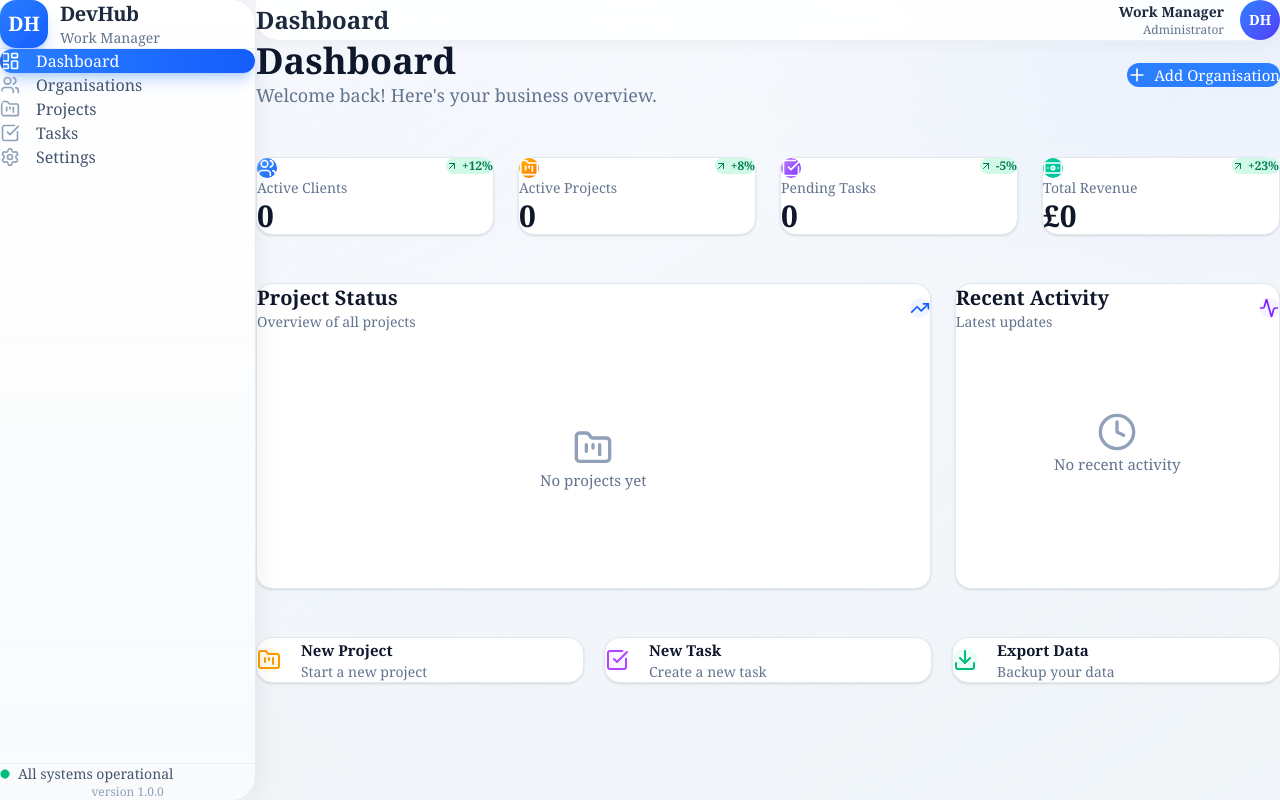
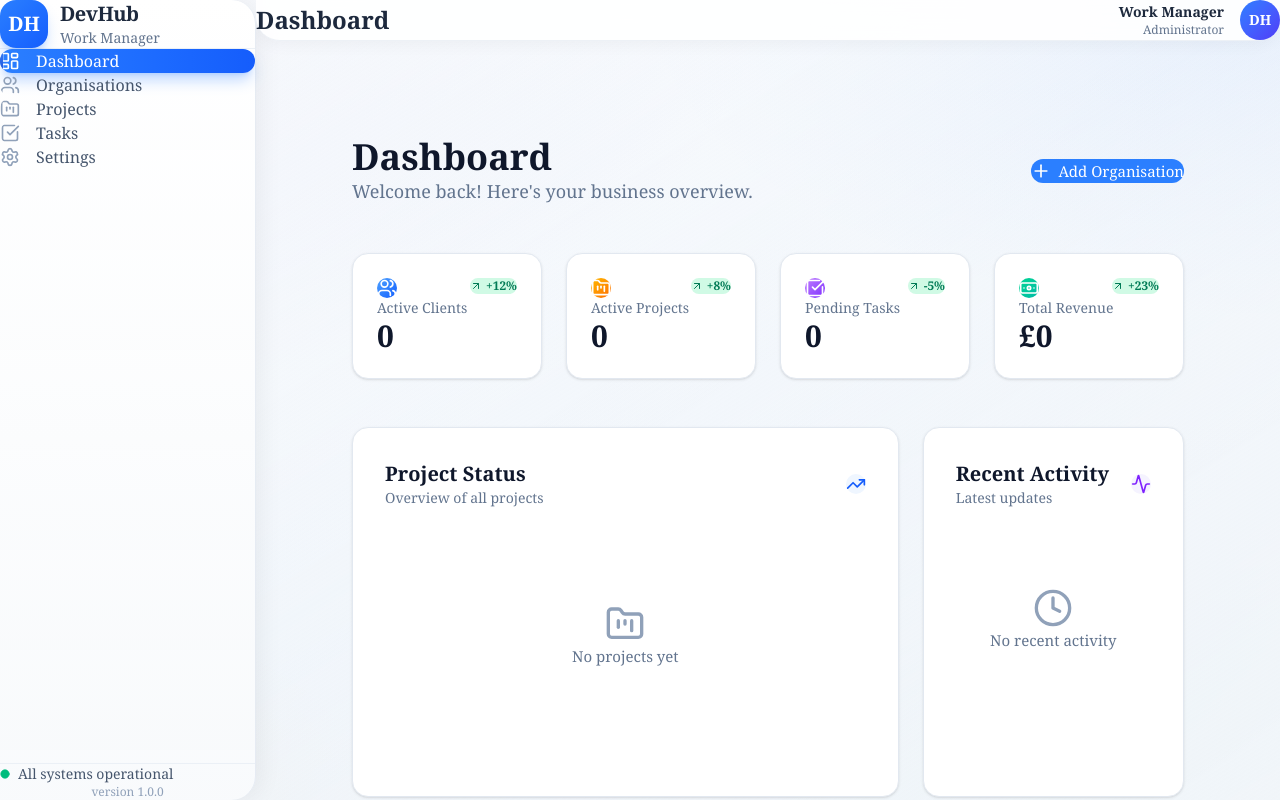
Before and after one commit to deanosmokesit/foster-design-workhub, a React (Vite) app: page /#/dashboard in a window 1280 px wide. Built offline with nearby package versions, Linux system fonts and the light colour scheme.

Commit message:
Add explicit CSS classes with !important to enforce spacing

```diff
--- a/src/components/Layout.tsx
+++ b/src/components/Layout.tsx
@@ -79,7 +79,7 @@ export default function Layout() {
           </div>
         </header>
 
-        <div className="flex-1 overflow-y-auto p-10 lg:p-12">
+        <div className="flex-1 overflow-y-auto p-10 lg:p-12 dashboard-content">
           <div className="w-full">
             <Outlet />
           </div>
--- a/src/index.css
+++ b/src/index.css
@@ -425,3 +425,20 @@ body {
   right: -200px;
   background: radial-gradient(circle, rgba(59, 130, 246, 0.3) 0%, transparent 70%);
 }
+
+.dashboard-content {
+  padding: 48px !important;
+}
+
+.dashboard-stat-card {
+  padding: 24px !important;
+}
+
+.dashboard-content-card {
+  padding: 32px !important;
+}
+
+.dashboard-action-button {
+  padding: 18px 24px !important;
+  gap: 12px !important;
+}
--- a/src/pages/Dashboard.tsx
+++ b/src/pages/Dashboard.tsx
@@ -112,7 +112,7 @@ export default function Dashboard() {
   ];
 
   return (
-    <div className="flex flex-col w-full gap-12">
+    <div className="flex flex-col w-full gap-12 dashboard-content">
       {/* Header Row */}
       <div className="flex flex-col sm:flex-row sm:items-center sm:justify-between gap-6">
         <div>
@@ -134,7 +134,7 @@ export default function Dashboard() {
           <Link
             key={card.label}
             to={card.link}
-            className="bg-white rounded-2xl p-6 pb-8 shadow-sm border border-slate-200 hover:shadow-md transition-shadow"
+            className="bg-white rounded-2xl p-6 pb-8 shadow-sm border border-slate-200 hover:shadow-md transition-shadow dashboard-stat-card"
           >
             <div className="flex items-start justify-between mb-5">
               <div className={`p-4 rounded-2xl bg-gradient-to-br ${card.color}`}>
@@ -155,7 +155,7 @@ export default function Dashboard() {
 
       {/* Main Content Row - 2 columns, 24px gap, generous internal padding */}
       <div className="grid grid-cols-1 lg:grid-cols-3 gap-6">
-        <div className="lg:col-span-2 bg-white rounded-2xl p-8 pb-10 shadow-sm border border-slate-200">
+        <div className="lg:col-span-2 bg-white rounded-2xl p-8 pb-10 shadow-sm border border-slate-200 dashboard-content-card">
           <div className="flex items-center justify-between mb-8">
             <div>
               <h2 className="text-xl font-semibold text-slate-900">Project Status</h2>
@@ -188,7 +188,7 @@ export default function Dashboard() {
           )}
         </div>
 
-        <div className="bg-white rounded-2xl p-8 pb-10 shadow-sm border border-slate-200">
+        <div className="bg-white rounded-2xl p-8 pb-10 shadow-sm border border-slate-200 dashboard-content-card">
           <div className="flex items-center justify-between mb-8">
             <div>
               <h2 className="text-xl font-semibold text-slate-900">Recent Activity</h2>
@@ -226,7 +226,7 @@ export default function Dashboard() {
 
       {/* Action Buttons Row - 3 columns, 20px gap, generous internal padding */}
       <div className="grid grid-cols-1 sm:grid-cols-3 gap-5">
-        <Link to="/projects" className="bg-white rounded-2xl p-7 shadow-sm border border-slate-200 hover:shadow-md transition-shadow flex items-center gap-5">
+        <Link to="/projects" className="bg-white rounded-2xl p-7 shadow-sm border border-slate-200 hover:shadow-md transition-shadow flex items-center gap-5 dashboard-action-button">
           <div className="p-4 bg-amber-50 rounded-xl shrink-0">
             <FolderKanban className="w-6 h-6 text-amber-500" />
           </div>
@@ -235,7 +235,7 @@ export default function Dashboard() {
             <p className="text-sm text-slate-500 mt-1">Start a new project</p>
           </div>
         </Link>
-        <Link to="/tasks" className="bg-white rounded-2xl p-7 shadow-sm border border-slate-200 hover:shadow-md transition-shadow flex items-center gap-5">
+        <Link to="/tasks" className="bg-white rounded-2xl p-7 shadow-sm border border-slate-200 hover:shadow-md transition-shadow flex items-center gap-5 dashboard-action-button">
           <div className="p-4 bg-purple-50 rounded-xl shrink-0">
             <CheckSquare className="w-6 h-6 text-purple-500" />
           </div>
@@ -244,7 +244,7 @@ export default function Dashboard() {
             <p className="text-sm text-slate-500 mt-1">Create a new task</p>
           </div>
         </Link>
-        <Link to="/settings" className="bg-white rounded-2xl p-7 shadow-sm border border-slate-200 hover:shadow-md transition-shadow flex items-center gap-5">
+        <Link to="/settings" className="bg-white rounded-2xl p-7 shadow-sm border border-slate-200 hover:shadow-md transition-shadow flex items-center gap-5 dashboard-action-button">
           <div className="p-4 bg-emerald-50 rounded-xl shrink-0">
             <Download className="w-6 h-6 text-emerald-500" />
           </div>
```
